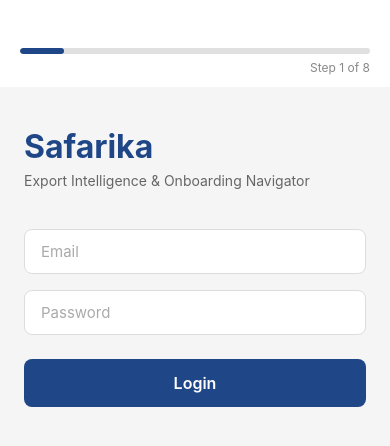
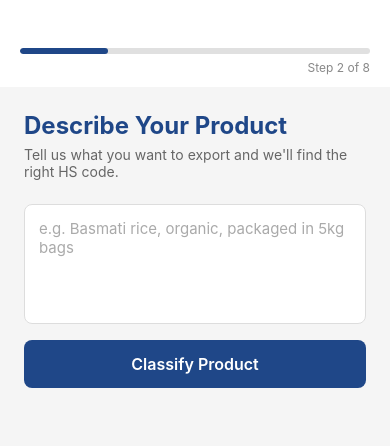
Before and after one commit to gshivarohith/Safarika_SE4, a React Native app in the folder mobile/: screen /ProductEntry in a window 390 px wide. Shown: the top 446 px of the page. Built offline with nearby package versions, Linux system fonts and the light colour scheme.

Commit message:
ADD: ProductEntryScreen with classify API integration which gives best products code and some details

```diff
--- a/mobile/App.js
+++ b/mobile/App.js
@@ -2,6 +2,7 @@ import React from 'react';
 import { NavigationContainer } from '@react-navigation/native';
 import { createStackNavigator } from '@react-navigation/stack';
 import LoginScreen from './screens/LoginScreen';
+import ProductEntryScreen from './screens/ProductEntryScreen';
 
 const Stack = createStackNavigator();
 
@@ -10,6 +11,7 @@ export default function App() {
     <NavigationContainer>
       <Stack.Navigator screenOptions={{ headerShown: false }}>
         <Stack.Screen name="Login" component={LoginScreen} />
+        <Stack.Screen name="ProductEntry" component={ProductEntryScreen} />
       </Stack.Navigator>
     </NavigationContainer>
   );
--- a/mobile/screens/LoginScreen.js
+++ b/mobile/screens/LoginScreen.js
@@ -16,6 +16,7 @@ export default function LoginScreen({ navigation }) {
       return;
     }
     setError('');
+    navigation.navigate('ProductEntry');
   };
 
   return (
--- /dev/null
+++ b/mobile/screens/ProductEntryScreen.js
@@ -0,0 +1,129 @@
+import React, { useState } from 'react';
+import {
+  View, Text, TextInput, TouchableOpacity,
+  StyleSheet, ActivityIndicator, ScrollView, KeyboardAvoidingView, Platform,
+} from 'react-native';
+import axios from 'axios';
+import ProgressBar from '../components/ProgressBar';
+
+const API_URL = 'http://10.0.2.2:3000/api';
+
+export default function ProductEntryScreen({ navigation }) {
+  const [description, setDescription] = useState('');
+  const [loading, setLoading] = useState(false);
+  const [error, setError] = useState('');
+  const [result, setResult] = useState(null);
+
+  const classify = async () => {
+    if (!description.trim()) {
+      setError('Please describe your product.');
+      return;
+    }
+    setError('');
+    setResult(null);
+    setLoading(true);
+    try {
+      const res = await axios.post(`${API_URL}/classify`, { productDescription: description });
+      setResult(res.data);
+    } catch (err) {
+      setError(err.response?.data?.error || 'Classification failed. Please try again.');
+    } finally {
+      setLoading(false);
+    }
+  };
+
+  return (
+    <KeyboardAvoidingView
+      style={styles.container}
+      behavior={Platform.OS === 'ios' ? 'padding' : undefined}
+    >
+      <ProgressBar step={2} total={8} />
+      <ScrollView contentContainerStyle={styles.body} keyboardShouldPersistTaps="handled">
+        <Text style={styles.title}>Describe Your Product</Text>
+        <Text style={styles.subtitle}>Tell us what you want to export and we'll find the right HS code.</Text>
+
+        <TextInput
+          style={styles.input}
+          placeholder="e.g. Basmati rice, organic, packaged in 5kg bags"
+          placeholderTextColor="#aaa"
+          multiline
+          numberOfLines={4}
+          value={description}
+          onChangeText={setDescription}
+        />
+
+        {error ? (
+          <View style={styles.errorBox}>
+            <Text style={styles.errorText}>{error}</Text>
+            <TouchableOpacity onPress={classify} style={styles.retryButton}>
+              <Text style={styles.retryText}>Retry</Text>
+            </TouchableOpacity>
+          </View>
+        ) : null}
+
+        <TouchableOpacity style={styles.button} onPress={classify} disabled={loading}>
+          {loading
+            ? <ActivityIndicator color="#fff" />
+            : <Text style={styles.buttonText}>Classify Product</Text>
+          }
+        </TouchableOpacity>
+
+        {result ? (
+          <View style={styles.resultBox}>
+            <Text style={styles.resultLabel}>HS Code</Text>
+            <Text style={styles.resultCode}>{result.hsCode}</Text>
+            <Text style={styles.resultDesc}>{result.description}</Text>
+            <Text style={styles.resultExplanation}>{result.explanation}</Text>
+          </View>
+        ) : null}
+      </ScrollView>
+    </KeyboardAvoidingView>
+  );
+}
+
+const styles = StyleSheet.create({
+  container: { flex: 1, backgroundColor: '#f5f5f5' },
+  body: { padding: 24, paddingBottom: 40 },
+  title: { fontSize: 24, fontWeight: 'bold', color: '#1F4788', marginBottom: 6 },
+  subtitle: { fontSize: 14, color: '#666', marginBottom: 24 },
+  input: {
+    backgroundColor: '#fff',
+    borderWidth: 1,
+    borderColor: '#ddd',
+    borderRadius: 8,
+    padding: 14,
+    fontSize: 15,
+    color: '#333',
+    height: 120,
+    textAlignVertical: 'top',
+    marginBottom: 16,
+  },
+  button: {
+    backgroundColor: '#1F4788',
+    borderRadius: 8,
+    paddingVertical: 14,
+    alignItems: 'center',
+  },
+  buttonText: { color: '#fff', fontSize: 16, fontWeight: '600' },
+  errorBox: {
+    backgroundColor: '#ffebee',
+    borderLeftColor: '#d32f2f',
+    borderLeftWidth: 4,
+    padding: 12,
+    borderRadius: 6,
+    marginBottom: 16,
+  },
+  errorText: { color: '#d32f2f', fontSize: 13 },
+  retryButton: { marginTop: 8 },
+  retryText: { color: '#d32f2f', fontSize: 13, fontWeight: '600' },
+  resultBox: {
+    backgroundColor: '#e8f0fe',
+    borderRadius: 8,
+    padding: 16,
+    marginTop: 24,
+  },
+  resultLabel: { fontSize: 12, color: '#1F4788', fontWeight: '600', marginBottom: 4 },
+  resultCode: { fontSize: 28, fontWeight: 'bold', color: '#1F4788', marginBottom: 4 },
+  resultDesc: { fontSize: 15, color: '#333', marginBottom: 8 },
+  resultExplanation: { fontSize: 13, color: '#555', fontStyle: 'italic' },
+});
```
